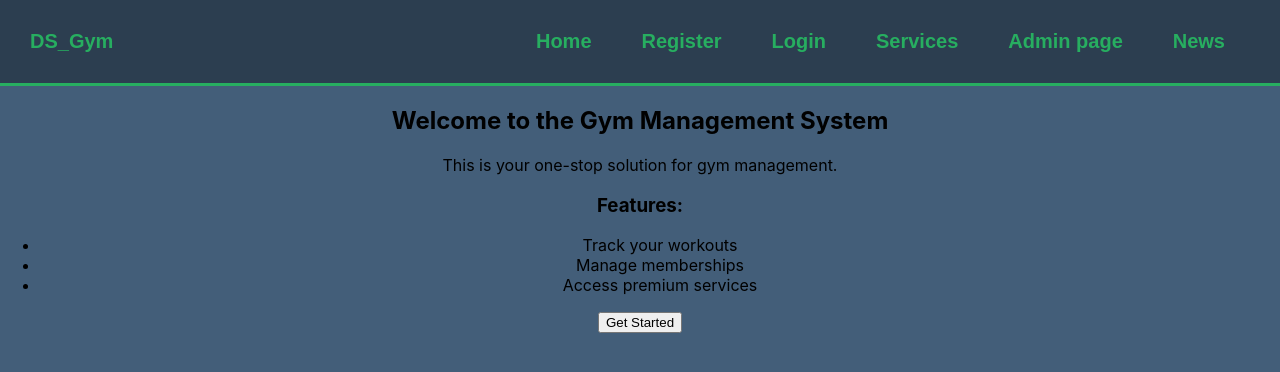
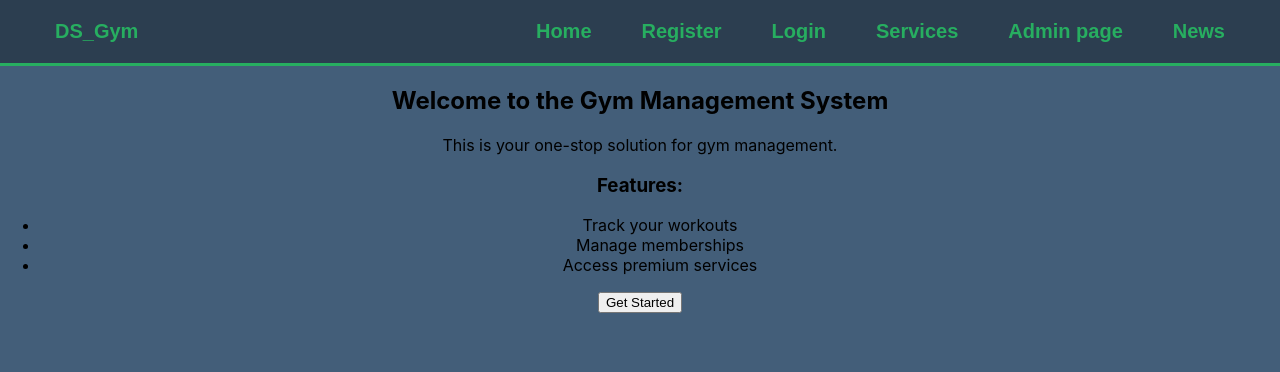
Before and after one commit to filipposmertzanakis/gym, a React (Create React App) app in the folder gym-management-frontend/: page / in a window 1280 px wide. Shown: the top 372 px of the page. Built offline with nearby package versions, Linux system fonts and the light colour scheme.

Commit message:
fil :DS_Gym navigates to home now

```diff
--- a/gym-management-frontend/src/App.js
+++ b/gym-management-frontend/src/App.js
@@ -37,7 +37,7 @@ function App() {
     <Router>
       <div className="App">
         <div className="navbar">
-          <p>DS_Gym</p>
+          <Link to="/">DS_Gym</Link>
           <nav>
             <Link to="/">Home</Link>
             <Link to="/register">Register</Link>
```
